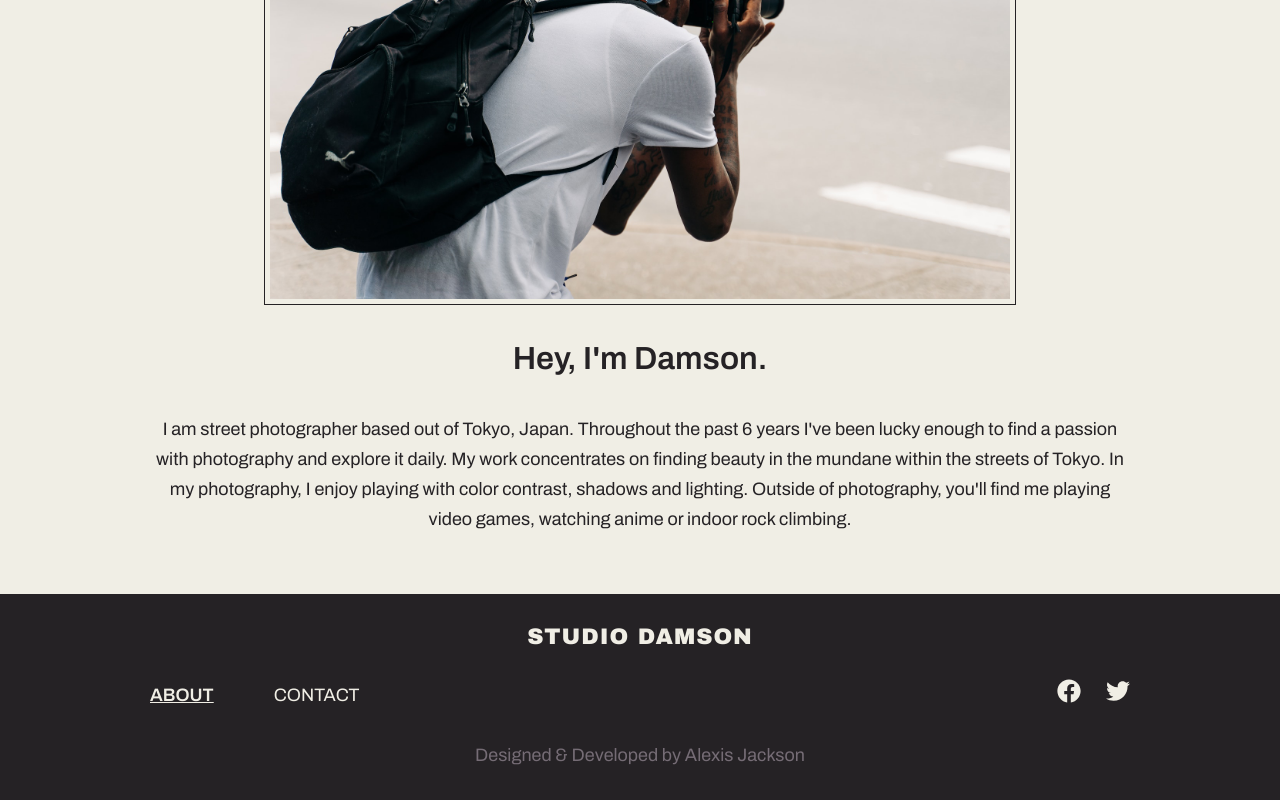
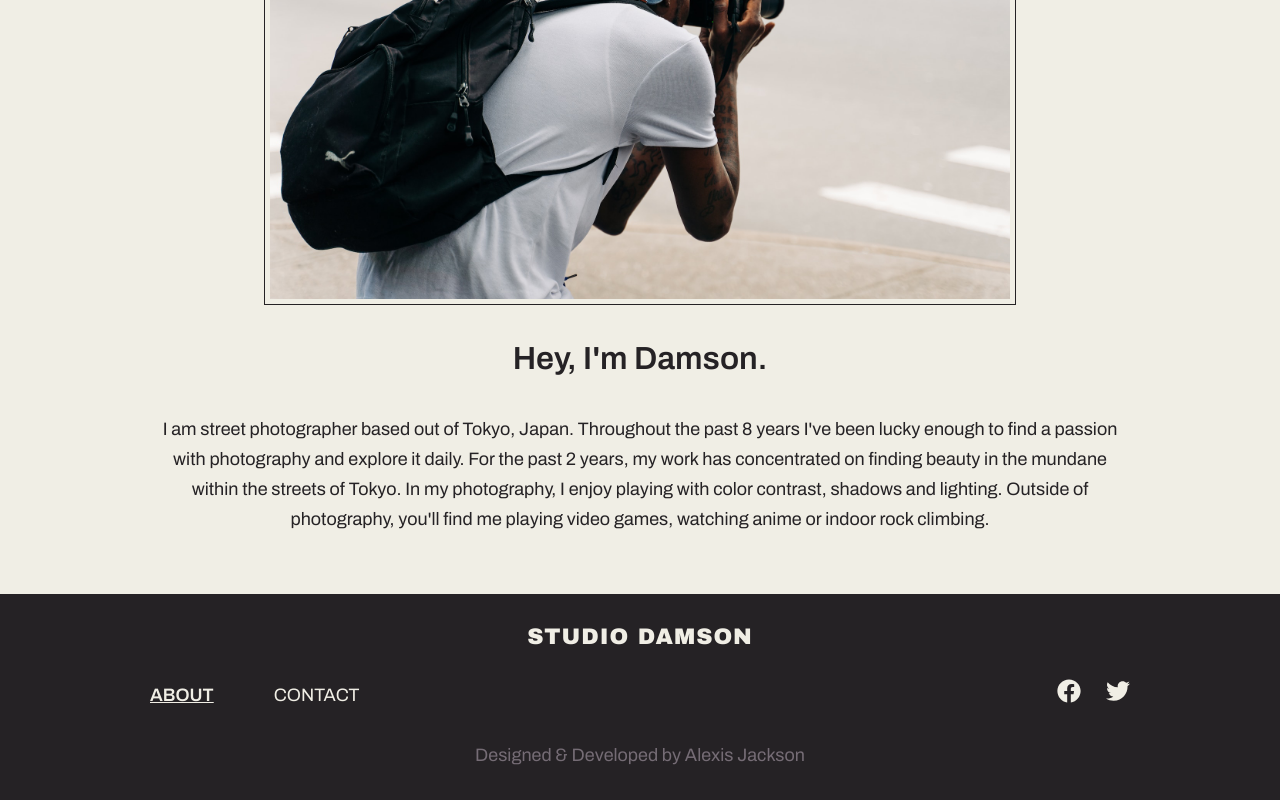
Before and after one commit to alexismgjackson-github/studio-damson, a React (Vite) app: page /about in a window 1280 px wide. Shown: the part 525-1325 px from the top of the page. Built offline with nearby package versions, Linux system fonts and the light colour scheme; some icons are missing.

Commit message:
About changes

```diff
--- a/src/pages/About.jsx
+++ b/src/pages/About.jsx
@@ -17,12 +17,12 @@ function About() {
         <h3 className="about-subheading">Hey, I'm Damson.</h3>
         <p>
           I am street photographer based out of Tokyo, Japan. Throughout the
-          past 6 years I've been lucky enough to find a passion with photography
-          and explore it daily. My work concentrates on finding beauty in the
-          mundane within the streets of Tokyo. In my photography, I enjoy
-          playing with color contrast, shadows and lighting. Outside of
-          photography, you'll find me playing video games, watching anime or
-          indoor rock climbing.
+          past 8 years I've been lucky enough to find a passion with photography
+          and explore it daily. For the past 2 years, my work has concentrated
+          on finding beauty in the mundane within the streets of Tokyo. In my
+          photography, I enjoy playing with color contrast, shadows and
+          lighting. Outside of photography, you'll find me playing video games,
+          watching anime or indoor rock climbing.
         </p>
       </div>
     </section>
```
